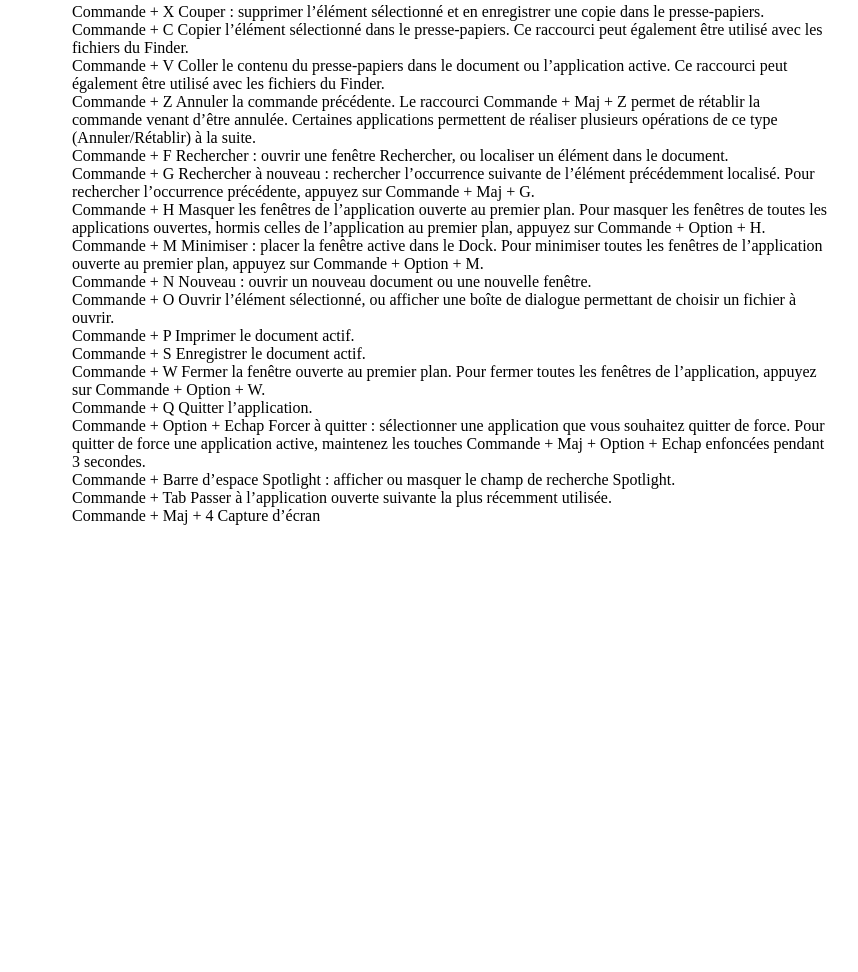
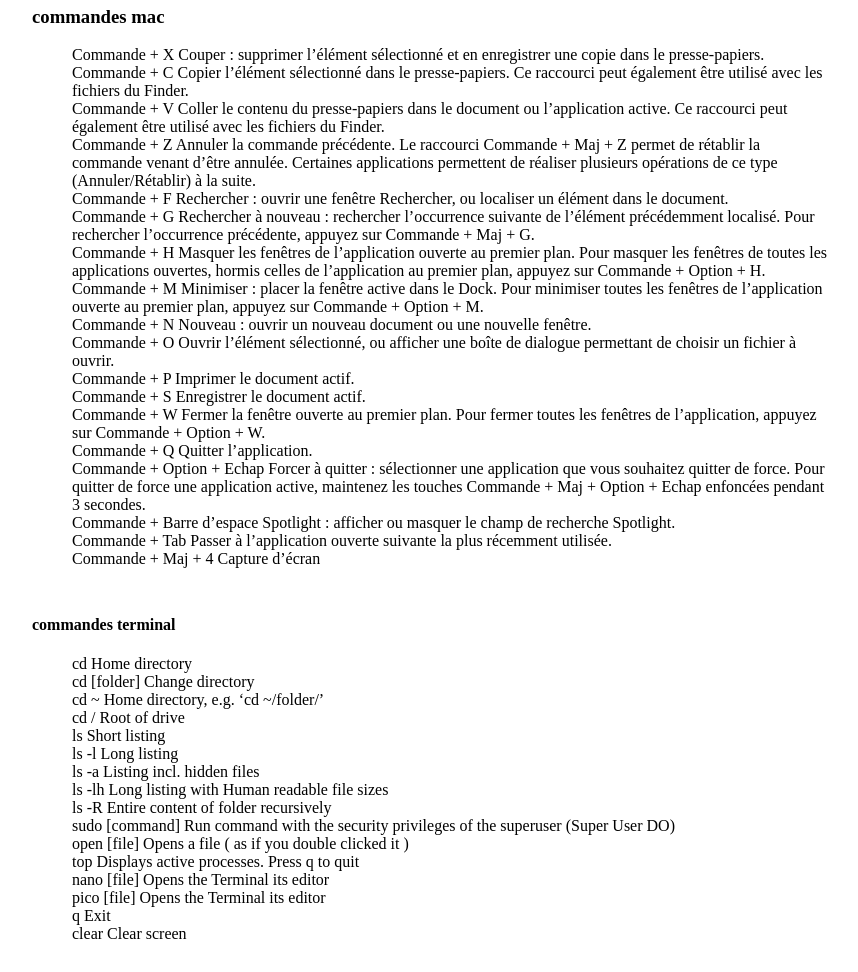
Before and after one commit to JulieRouet/05-projet-unix, a plain HTML site: page index.html in a window 1280 px wide. Shown: the part 360-1332 px from the top of the page, without its empty margins (208-1066 px from the left). Before the commit the page ends 914 px from the top, so only its background shows below. Drawn offline with Linux system fonts and the light colour scheme.

Commit message:
indentation ok

```diff
--- a/index.html
+++ b/index.html
@@ -17,7 +17,9 @@
       Bon alors ça se complique, chaque système d'exploitation ont leurs spécificités, je vais parler pour os mac car je bosse sur cette bécane.
       </p>
     </section>
+
     <section>
+      <h3>commandes mac </h3>
       <ul>
         <li>Commande + X	Couper : supprimer l’élément sélectionné et en enregistrer une copie dans le presse-papiers.</li>
         <li>Commande + C	Copier l’élément sélectionné dans le presse-papiers. Ce raccourci peut également être utilisé avec les fichiers du Finder.</li>
@@ -39,6 +41,27 @@
         <li>Commande + Maj + 4	Capture d’écran</li>
       </ul>
     </section>
+    <section>
+      <h4>commandes terminal</h4>
+        <ul>
+          <li>cd	Home directory</li>
+          <li>cd [folder]	Change directory</li>
+          <li>cd ~	Home directory, e.g. ‘cd ~/folder/’</li>
+          <li>cd /	Root of drive</li>
+          <li>ls	Short listing</li>
+          <li>ls -l	Long listing</li>
+          <li>ls -a	Listing incl. hidden files</li>
+          <li>ls -lh	Long listing with Human readable file sizes</li>
+          <li>ls -R	Entire content of folder recursively</li>
+          <li>sudo [command]	Run command with the security privileges of the superuser (Super User DO)</li>
+          <li>open [file]	Opens a file ( as if you double clicked it )</li>
+          <li>top	Displays active processes. Press q to quit</li>
+          <li>nano [file]	Opens the Terminal its editor</li>
+          <li>pico	[file]	Opens the Terminal its editor</li>
+          <li>q	Exit</li>
+          <li>clear	Clear screen</li>
+        </ul>
+    </section>
 
   </body>
 </html>
```
